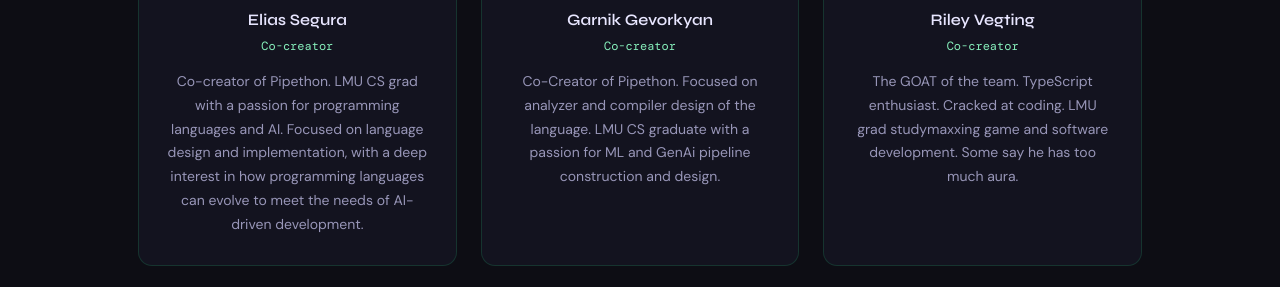
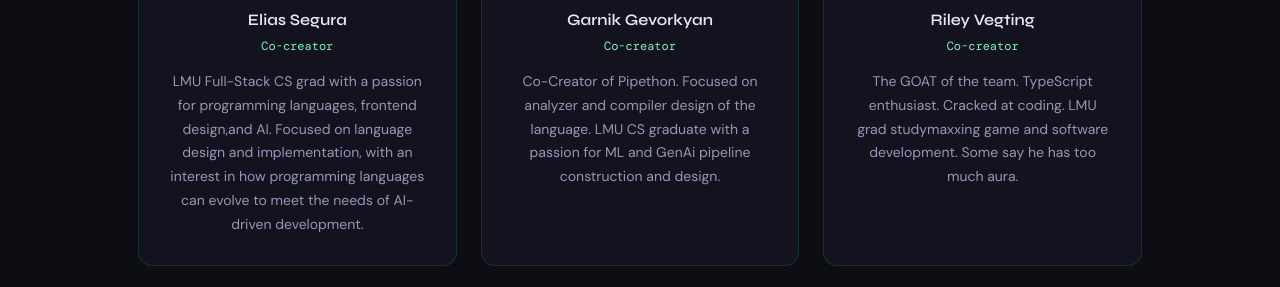
Before and after one commit to eliassegura100/Pipethon, a website: page index.html in a window 1280 px wide. Shown: the part 5309-5596 px from the top of the page. Drawn offline with nearby package versions, Linux system fonts and the light colour scheme; a web font is replaced by a local one.

Commit message:
Browser logo updated

```diff
--- a/index.html
+++ b/index.html
@@ -4,6 +4,7 @@
 <head>
   <meta charset="UTF-8" />
   <meta name="viewport" content="width=device-width, initial-scale=1.0" />
+  <link rel="icon" type="image/png" href="docs/Browser_logo.ico" />
   <title>Pipethon</title>
   <link rel="preconnect" href="https://fonts.googleapis.com" />
   <link
@@ -1029,8 +1030,8 @@
           </div>
         </div>
         <p class="team-bio">
-          Co-creator of Pipethon. LMU CS grad with a passion for programming languages and AI. Focused on language
-          design and implementation, with a deep interest in how programming languages can evolve to meet the needs of
+          LMU Full-Stack CS grad with a passion for programming languages, frontend design,and AI. Focused on language
+          design and implementation, with an interest in how programming languages can evolve to meet the needs of
           AI-driven development.
         </p>
       </a>
```
Also changed, not shown: docs/Browser_logo.ico (added).
